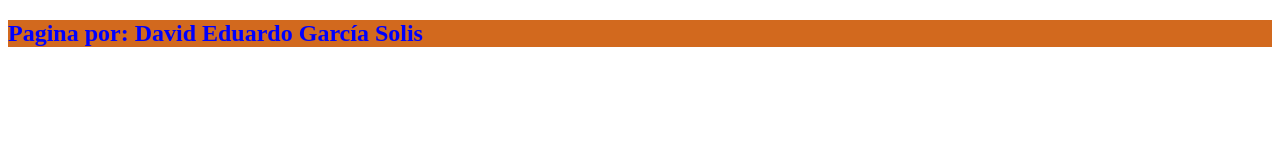
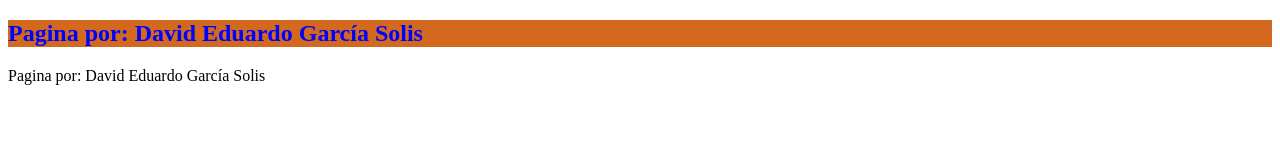
Before and after one commit to dableus/Proyecto01, a plain HTML site: page index.html in a window 1280 px wide. Drawn offline with Linux system fonts and the light colour scheme.

Commit message:
Update index.html
se crea etiqueta para parrafo.

```diff
--- a/index.html
+++ b/index.html
@@ -9,6 +9,7 @@
 <body>
 
     <h2>Pagina por: David Eduardo García Solis</h2>
+    <p>Pagina por: David Eduardo García Solis</p>
 
     <script src="/aplicacion.js"></script>
 </body>
```
